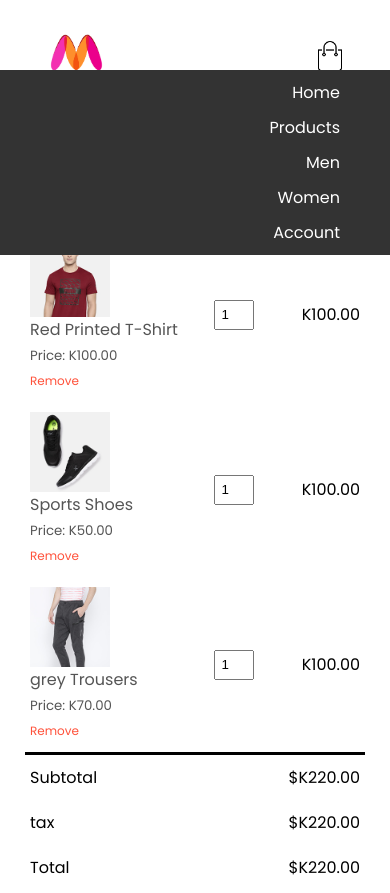
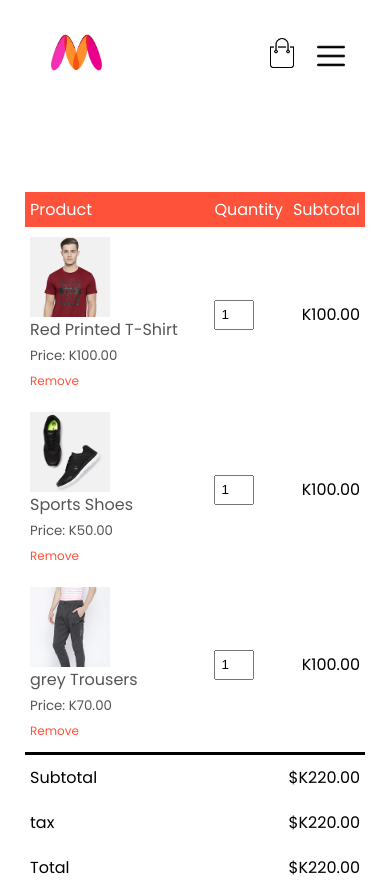
Before and after one commit to MrRakeshRaj/MrRakeshRaj.github.io, a plain HTML site: page cart.html in a window 390 px wide. Shown: the top 893 px of the page. Drawn offline with Linux system fonts and the light colour scheme.

Commit message:
remake nav bar

```diff
--- a/cart.html
+++ b/cart.html
@@ -21,7 +21,7 @@
                 <a href="index.html"><img src="images/logo.png" width="65px" alt="website logo"></a>
             </div>
             <nav>
-                <ul>
+                <ul id="MenuItems">
                     <li><a href="index.html">Home</a></li>
                     <li><a href="products.html">Products</a></li>
                     <li><a href="products.html">Men</a></li>
@@ -29,7 +29,8 @@
                     <li><a href="account.html">Account</a></li>
                 </ul>
             </nav>
-            <img src="images/cart.png" width="30px" height="30px" alt="cart">
+            <a href="cart.html"><img src="images/cart.png" width="30px" height="30px" alt="cart"></a>
+            <img src="other/menu.png" class="menu-icon" onclick="menutoggle()">
         </div>
     </div>
 
@@ -170,6 +171,23 @@
         </div>
     </div>
 
+    <!--------------------------------JS for Toggle Menu-------------------------------------->
+    <script>
+        var MenuItems = document.getElementById("MenuItems");
+
+        MenuItems.style.maxHeight = "0px";
+
+        function menutoggle() {
+            if (MenuItems.style.maxHeight == "0px") {
+                MenuItems.style.maxHeight = "200px";
+            }
+            else {
+                MenuItems.style.maxHeight = "0px";
+            }
+        }
+
+    </script>
+
 </body>
 
 </html>
```
Also changed, not shown: account.html (+17 -1 lines), product-details.html (+18 -1 lines), products.html (+17 -1 lines).
